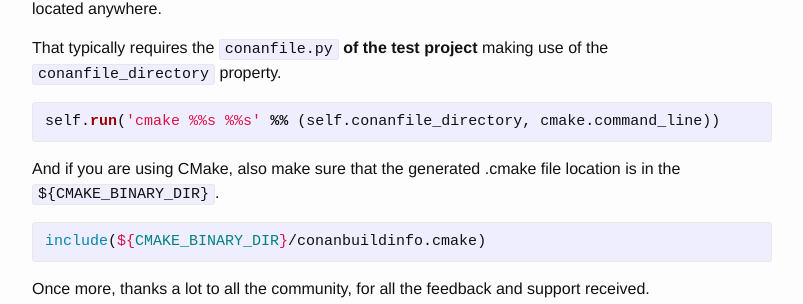
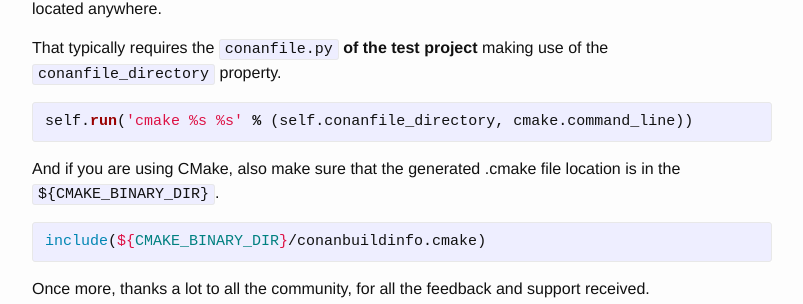
Before and after one commit to conan-io/conan-io.github.io, a Jekyll site: the page built from _posts/2016-05-03-New-conan-release-0-9.markdown, in a window 1280 px wide and 900 px high, scrolled down 1901 px. Shown: the part 337-641 px from the top of the window, without its empty margins (238-1041 px from the left). Built offline with Jekyll 4.4.1, drawn with Linux system fonts in a browser that asks for light colours; comment, search, counter and statistics services are not loaded.

Commit message:
Removed double percents

```diff
--- a/_posts/2016-05-03-New-conan-release-0-9.markdown
+++ b/_posts/2016-05-03-New-conan-release-0-9.markdown
@@ -90,7 +90,7 @@ That typically requires the ``conanfile.py`` **of the test project** making use
 
 {% highlight python %}
 
-self.run('cmake %%s %%s' %% (self.conanfile_directory, cmake.command_line))
+self.run('cmake %s %s' % (self.conanfile_directory, cmake.command_line))
 
 {% endhighlight %}
 
```
